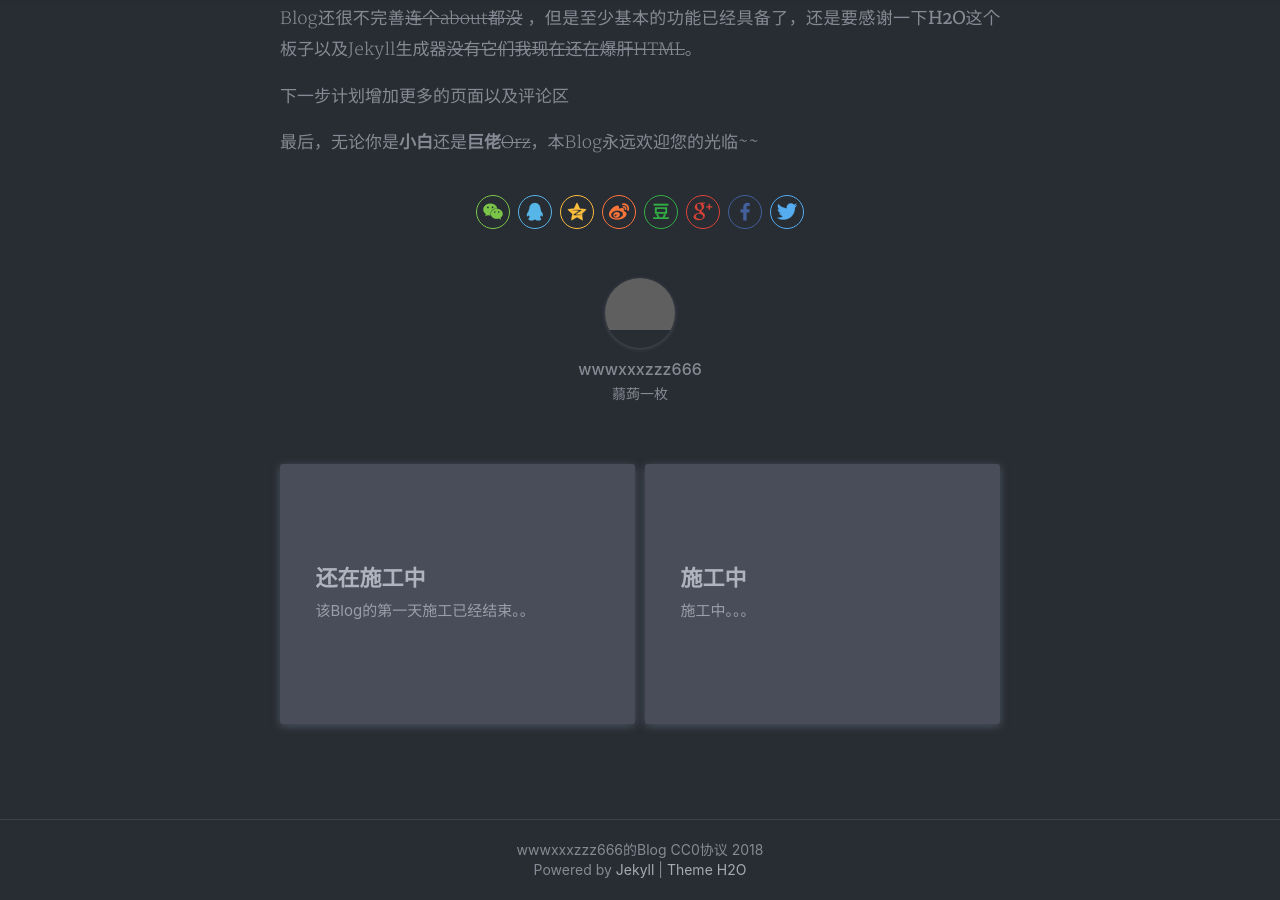
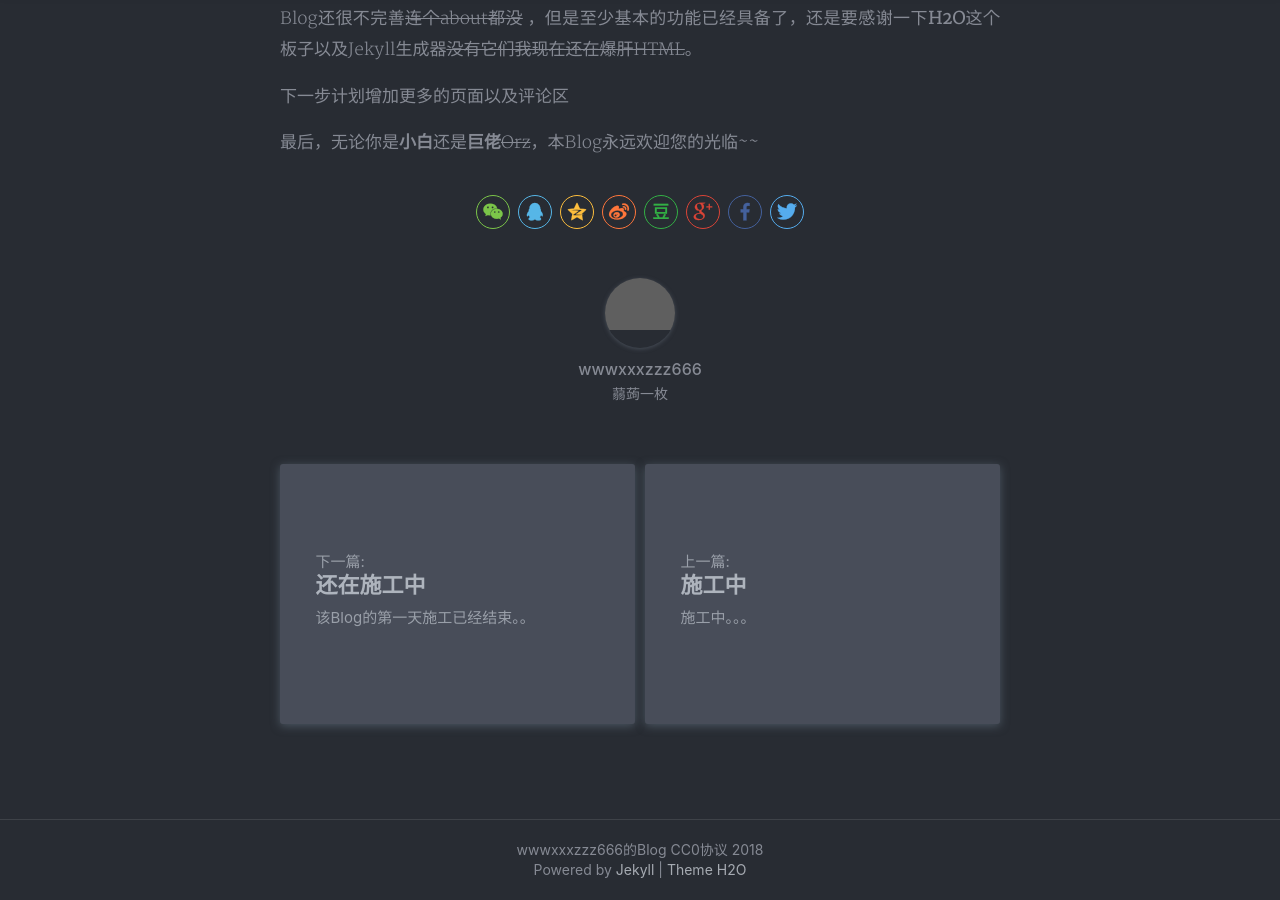
Before and after one commit to wwwxxxzzz666/wwwxxxzzz666.github.io, a Jekyll site: the page built from _posts/2018-08-12-second.md, in a window 1280 px wide and 900 px high, scrolled down 554 px. Built offline with Jekyll 4.4.1, drawn with Linux system fonts in a browser that asks for light colours; nearby versions of some CDN libraries; comment, search, counter and statistics services are not loaded; a style sheet for code colours, icons or effects is not loaded.

Commit message:
Update post.html

```diff
--- a/_layouts/post.html
+++ b/_layouts/post.html
@@ -71,6 +71,8 @@
       <div class="read-next-item">
         <a href="{{ page.next.url }}" class="read-next-link"></a>
         <section>
+          <p>下一篇:
+          </p>
           <span>{{ page.next.title }}</span>
           <p>{{ page.next.excerpt | strip_html | strip_newlines | truncate: 60}}</p>
         </section>
@@ -85,6 +87,8 @@
       <div class="read-next-item">
         <a href="{{ page.previous.url }}" class="read-next-link"></a>
           <section>
+            <p>上一篇:
+            </p>
             <span>{{ page.previous.title }}</span>
             <p>{{ page.previous.excerpt | strip_html | strip_newlines | truncate: 60}}</p>
           </section>
```
